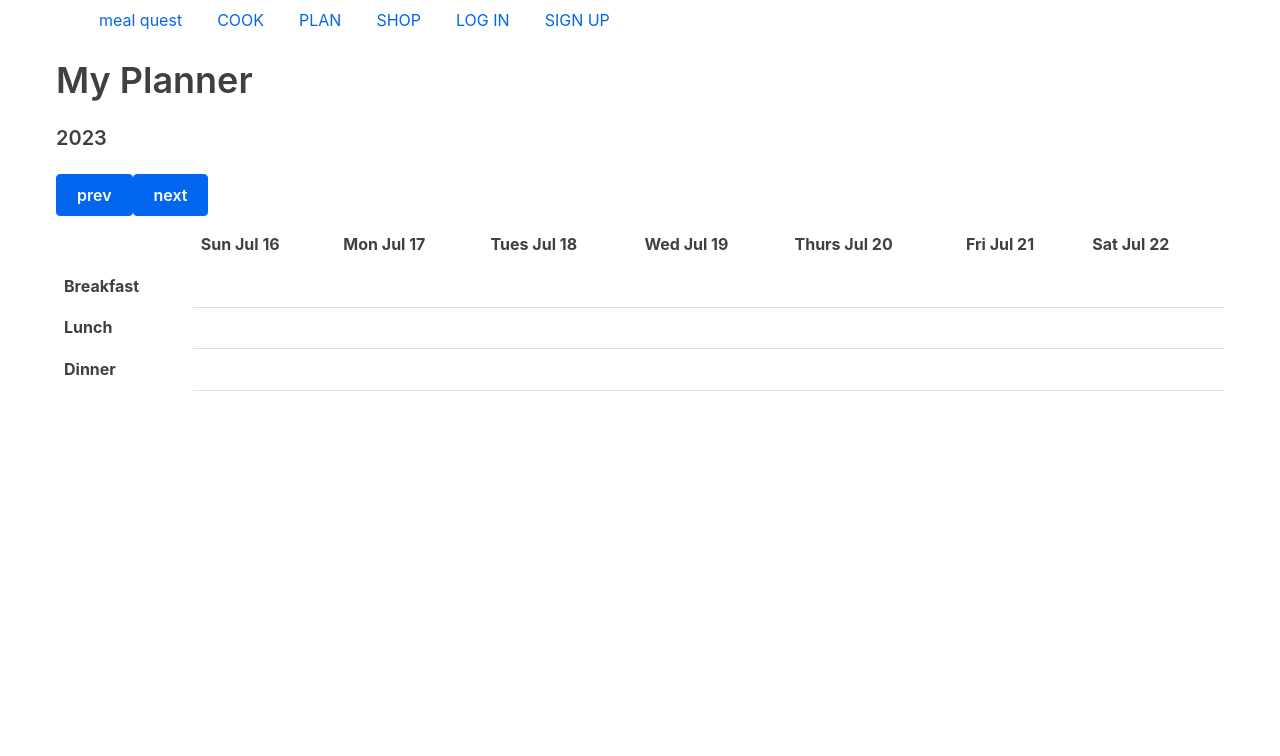
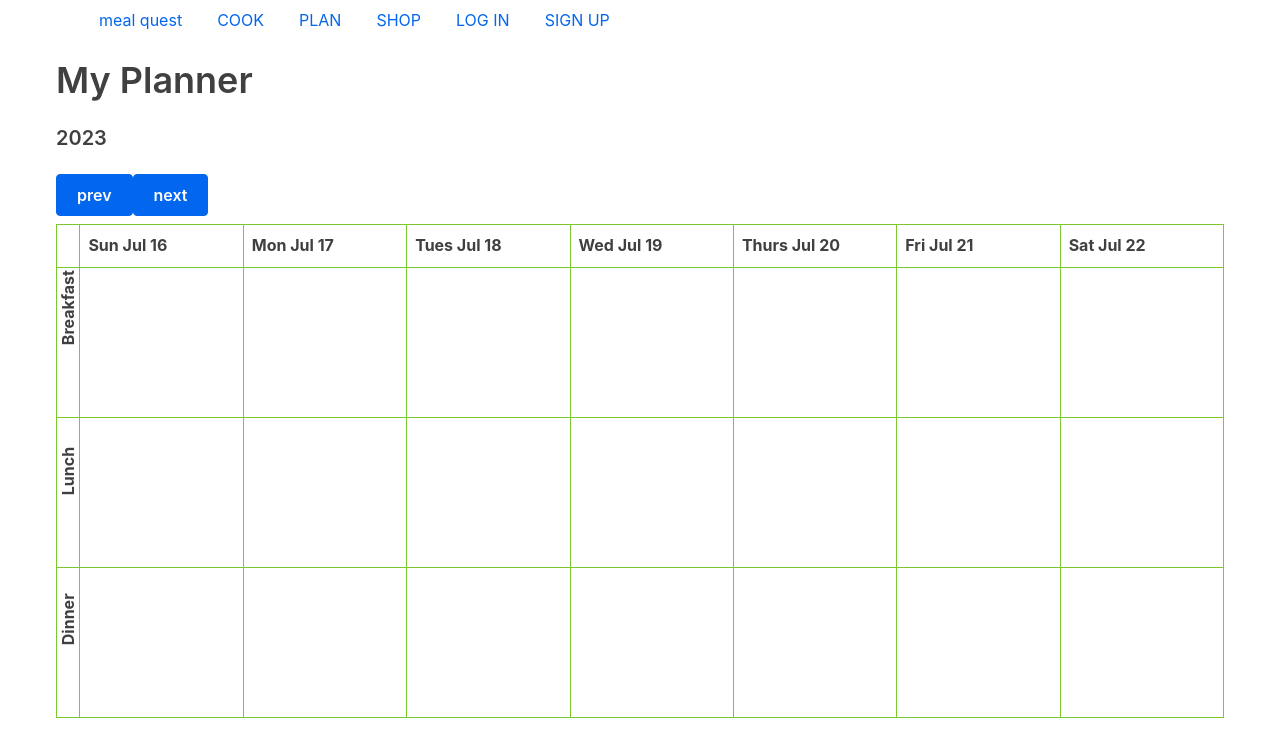
Before and after one commit to ayang101/recipe-tracker, a React (Create React App) app in the folder react-frontend/: page /planner in a window 1280 px wide. Shown: the top 756 px of the page. Built offline with nearby package versions, Linux system fonts and the light colour scheme; no server answers.

Commit message:
added style to planner

```diff
--- a/react-frontend/src/App.css
+++ b/react-frontend/src/App.css
@@ -188,3 +188,23 @@ ul.tab-content li:hover {
 ul.tab-content li.active {
     background: rgb(123, 200, 47);
 }
+
+/* planner */
+.planner-table, .planner-tr, .planner-th-row, .planner-th-col, .planner-table td {
+    border: 1px solid rgb(123, 200, 47);
+    border-collapse: collapse;
+}
+
+.planner-th-row {
+    height: 150px;
+    transform: rotate(-90deg);
+}
+
+.planner-table {
+    table-layout: fixed;
+    width: 100%;
+}
+
+.planner-th-col {
+    width: 14%;
+}
```
